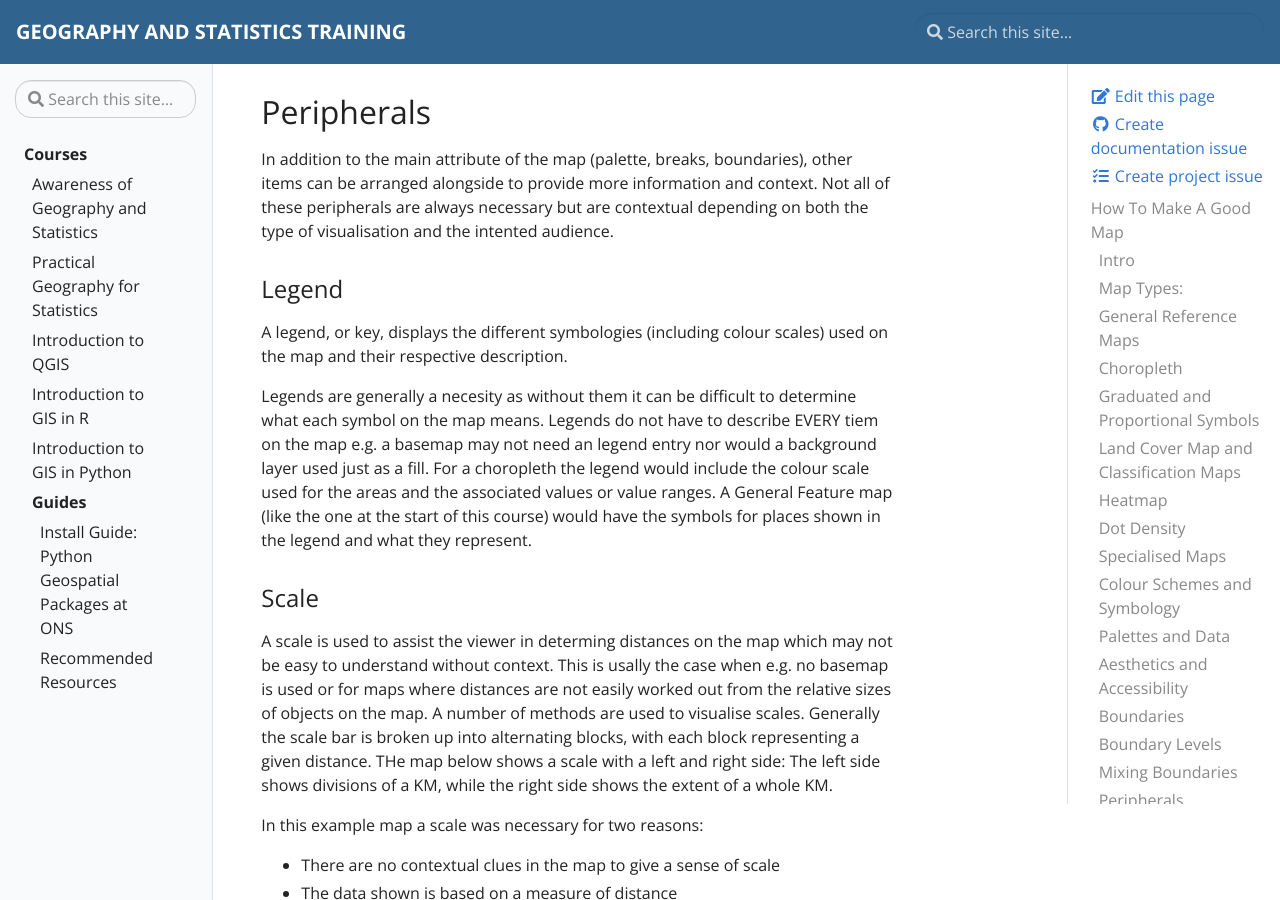
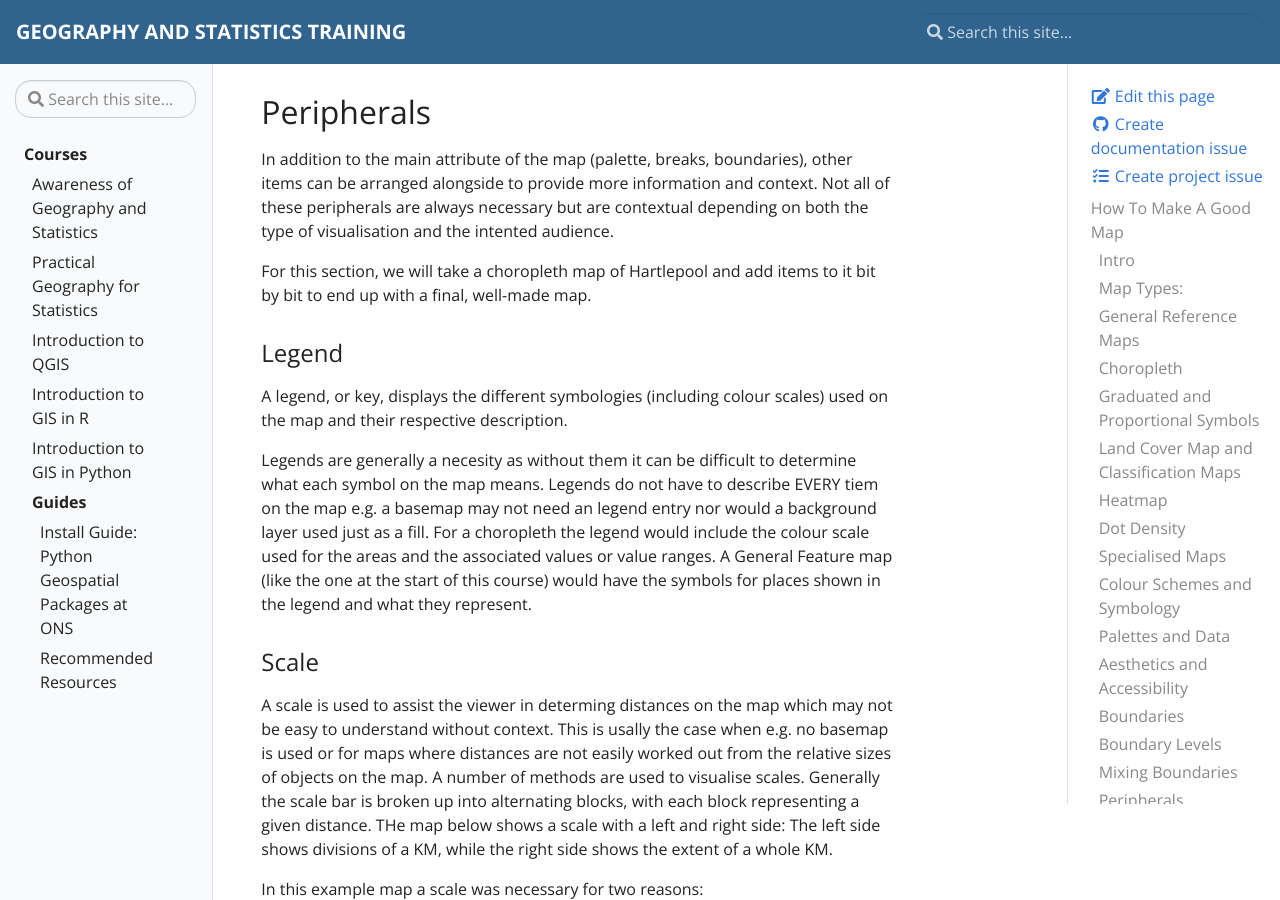
Before and after one commit to ONSgeo/geospatial-training, a Jekyll site: the page built from _docs/make_a_good_map.md, in a window 1280 px wide and 900 px high, scrolled down 10379 px. Built offline with Jekyll 4.4.1, drawn with Linux system fonts in a browser that asks for light colours.

Commit message:
Update make_a_good_map.md

```diff
--- a/_docs/make_a_good_map.md
+++ b/_docs/make_a_good_map.md
@@ -182,6 +182,8 @@
 
 In addition to the main attribute of the map (palette, breaks, boundaries), other items can be arranged alongside to provide more information and context. Not all of these peripherals are always necessary but are contextual depending on both the type of visualisation and the intented audience.
 
+For this section, we will take a choropleth map of Hartlepool and add items to it bit by bit to end up with a final, well-made map.
+
 ### Legend
 
 A legend, or key, displays the different symbologies (including colour scales) used on the map and their respective description.
@@ -248,6 +250,10 @@
 
 Importantly backdrops can provide additional location detail and context which is not visible in the main data. The basemap below uses n OS Grey Raster tile to show an area with the main data overlayed.
 
+<p align="center">
+ <img src="https://github.com/ONSgeo/geospatial-training/blob/master/_docs/mapping/Hartelpool_Basemap.PNG?raw=true" alt="Hartlepool map with a basemap added.">
+</p>
+
 ### Sources
 
 While a number of basemap API sources are available, we would recommend using <a href="https://osdatahub.os.uk/" target="_blank">OS Open Data</a>, as the PSMA gives us civil servants access to their basemaps. To sign up for this:
```
